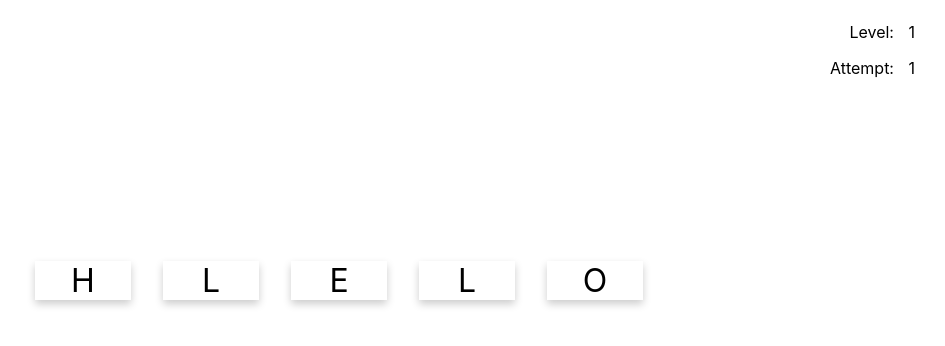
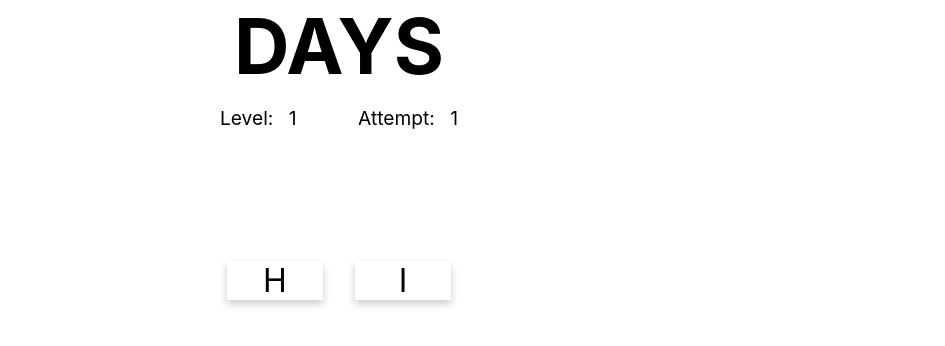
Before and after one commit to 6310110219/lab3SA03-React, a React (Create React App) app: page / in a window 1280 px wide. Shown: the top 346 px of the page, without its empty margins (301-1246 px from the left). Built offline with nearby package versions, Linux system fonts and the light colour scheme.

Commit message:
เพิ่มข้อความหัวข้อกับย้ายตำแหน่ง statusbar

```diff
--- a/src/App.css
+++ b/src/App.css
@@ -52,12 +52,8 @@
   background: pink;
  }
 
- .correctCard {
-  color: green;
-  background: lightgreen;
- }
-
  .parent {
+  display: inline-block;
   text-align: center;
   align-items: center;
   position: absolute;
@@ -66,10 +62,15 @@
   transform: translate(-50%, -50%);
 }
 
+.head {
+  text-align: center;
+  font-size: 6vw;
+  margin: auto;
+}
+
 .statusbar {
-  text-align: right;
+  text-align: center;
+  font-size: 1.5vw;
   word-spacing: 10px;
-  top: 35%;
-  left: 50%;
-  transform: translate(-5%, 10%);
+  margin-top: 1vw;
 }
--- a/src/App.js
+++ b/src/App.js
@@ -3,22 +3,13 @@ import './App.css';
 import CharacterCard from './CharacterCard';
 import WordCard from './WordCard';
 
-const words = ["Hello", "Java", "JavaScript", "Python", "C++", "PHP"];
+const words = ["hi","by"];
+// ["Hello", "Java", "JavaScript", "Python", "C++", "PHP"];
 function App() {
-   let nextWord = 0
-
-   // if(props.nextLevel == 2) {
-   //    nextWord = 1
-   // }
-   // else if(props.nextLevel == 3) {
-   //     nextWord= 2
-   // }
 
    return (
       <div>
-         <div>
-               <WordCard value={words}/>
-         </div>
+         <WordCard value={words}/>
       </div>
 
 
--- a/src/WordCard.js
+++ b/src/WordCard.js
@@ -1,12 +1,10 @@
 import React, { useState } from 'react';
 import CharacterCard from './CharacterCard';
 import _, { attempt } from 'lodash';
-import App from './App';
+const prepareStateFromWord = (given_word, given_level, given_attempt) => {
 
-const prepareStateFromWord = (given_word, given_level, given_attempt) => {
     let word = given_word.toUpperCase()
     let chars = _.shuffle(Array.from(word))
-
     return {
         word,
         chars,
@@ -32,7 +30,9 @@ export default function WordCard(props){
             if(guess == state.word) {
                 console.log('Yeah!')
                 setState({...state, level: state.level + 1, guess: '', completed: true})
-                setState(prepareStateFromWord(props.value[state.level], state.level + 1, state.attempt))
+                if(state.level < 2) {
+                    setState(prepareStateFromWord(props.value[state.level], state.level + 1, state.attempt))
+                }
             }else{
                 console.log('reset, next attempt')
                 setState({...state, guess: '', attempt: state.attempt + 1})
@@ -40,14 +40,17 @@ export default function WordCard(props){
             }
         }
     }
+        if(state.level > 2) {
+            document.getElementById("WordCard").innerHTML = "";
+        }
 
     return (
-        <div>
-            <div className='statusbar'>
-                <p>Level: {state.level}</p>
-                <p>Attempt: {state.attempt}</p>
+        <div id = "WordCard">
+            <div>
+                <h1 className='head'>DAYS</h1>
+                <p className='statusbar'>Level: {state.level}&nbsp; &nbsp; Attempt: {state.attempt}</p>
             </div>
-            <div className="parent">
+            <div className='parent'>
                 {
                     state.chars.map((c, i) =>
                         <CharacterCard value={c} key={i} activationHandler={activationHandler} level = {state.level} attempt={state.attempt}/>
```
Also changed, not shown: src/CharacterCard.js (+5 -7 lines).
